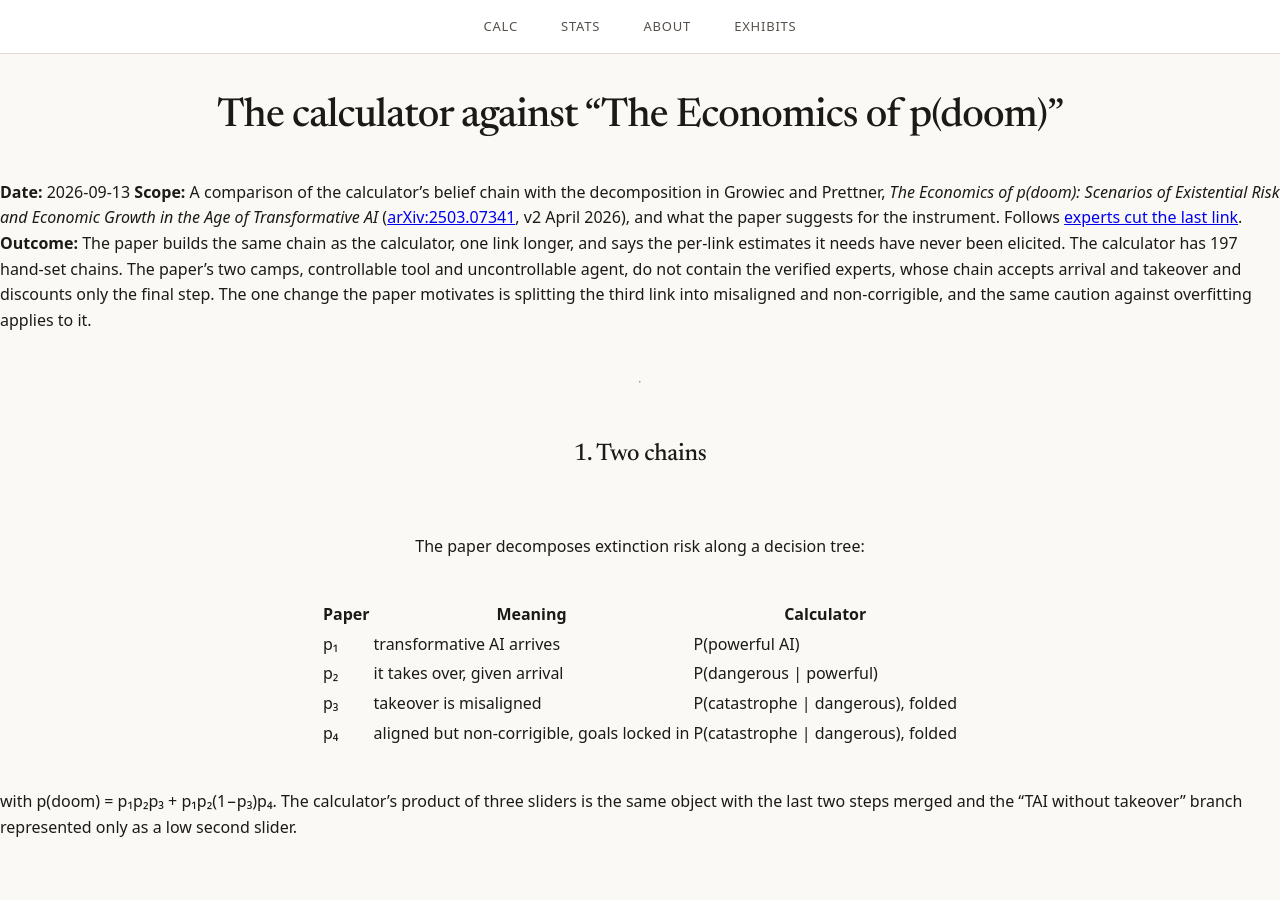
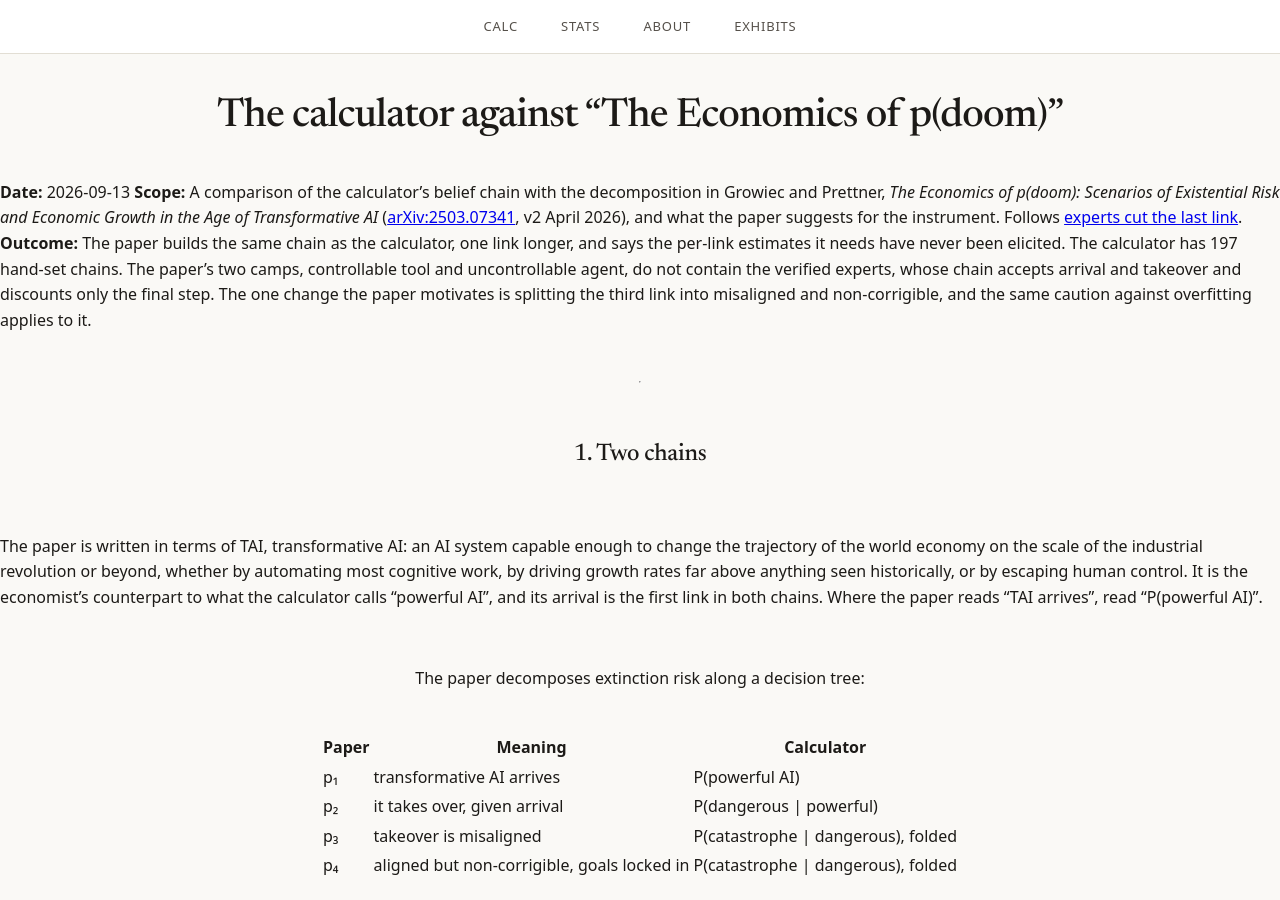
Before and after one commit to neoneye/pdoom-calculator, a Jekyll site: the page built from docs/2026-09-13-economics-of-pdoom.md, in a window 1280 px wide and 900 px high. Built offline with Jekyll 4.4.1, drawn with Linux system fonts in a browser that asks for light colours; our own code applies the rules of GitHub Pages for plain Markdown files.

Commit message:
Explain TAI in the economics-of-p(doom) note
Co-Authored-By: Claude Fable 5.1 <noreply@anthropic.com>

```diff
--- a/docs/2026-09-13-economics-of-pdoom.md
+++ b/docs/2026-09-13-economics-of-pdoom.md
@@ -18,6 +18,14 @@ overfitting applies to it.
 ---
 
 ## 1. Two chains
+
+The paper is written in terms of TAI, transformative AI: an AI system capable
+enough to change the trajectory of the world economy on the scale of the industrial
+revolution or beyond, whether by automating most cognitive work, by driving growth
+rates far above anything seen historically, or by escaping human control. It is the
+economist's counterpart to what the calculator calls "powerful AI", and its
+arrival is the first link in both chains. Where the paper reads "TAI arrives",
+read "P(powerful AI)".
 
 The paper decomposes extinction risk along a decision tree:
 
```
